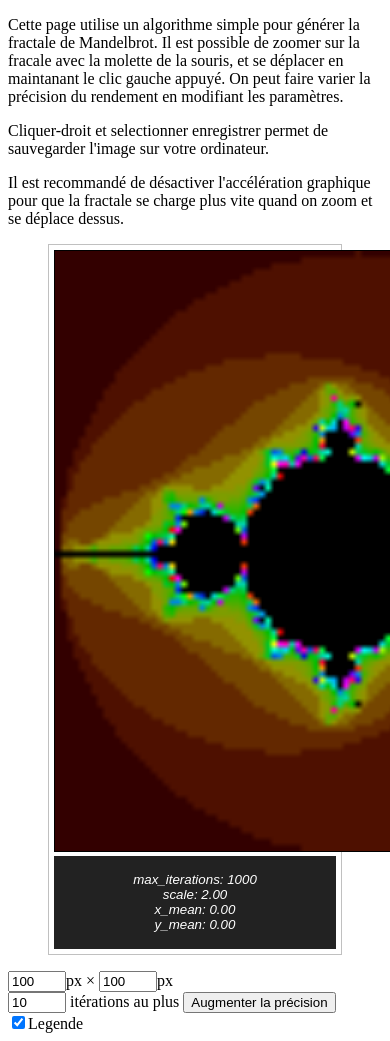
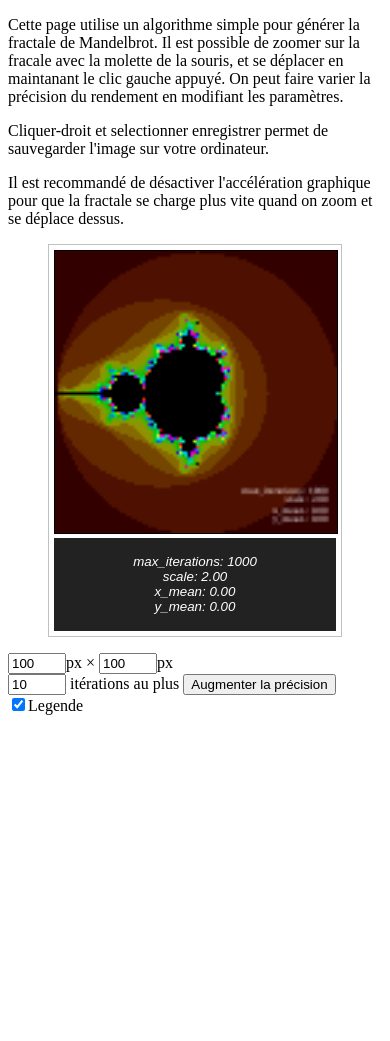
Before and after one commit to JulienPerrin/Fractales, a web app: file public/Mandelbrot.html in a window 390 px wide; the page is wider, and only the part inside the window is pictured. After the commit the page ends 715 px from the top of that part, so only its background shows below. Run offline with its HTML, style and script files only (its server is not run), Linux system fonts and the light colour scheme.

Commit message:
fix: css pour mobile

```diff
--- a/public/css/style.css
+++ b/public/css/style.css
@@ -1,6 +1,7 @@
 canvas {
   border: 1px solid black;
-  height: 600px;
+  width: 600px;
+  max-width: 100%;
 }
 
 input[type="number"] {
@@ -22,3 +23,9 @@ figcaption {
   padding: 3px;
   text-align: center;
 }
+
+@media (max-width: 640px) {
+  figure {
+    max-width: 90%;
+  }
+}
```
